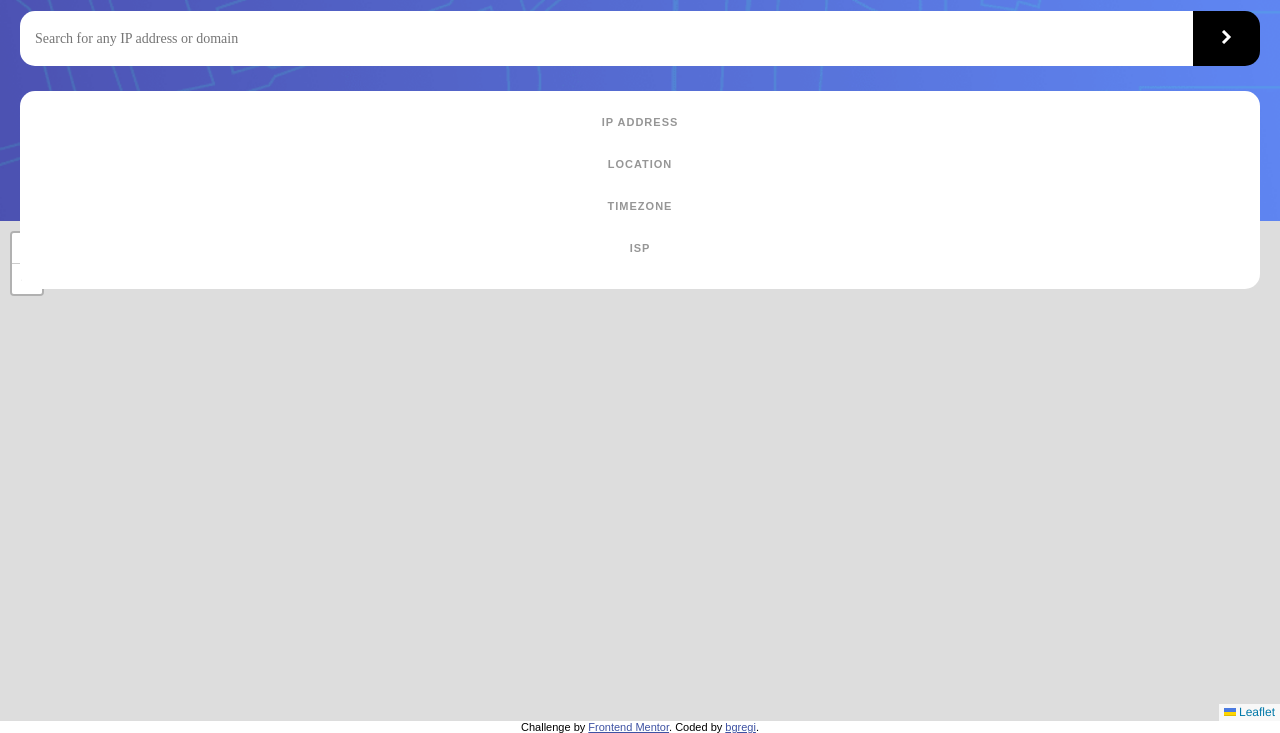
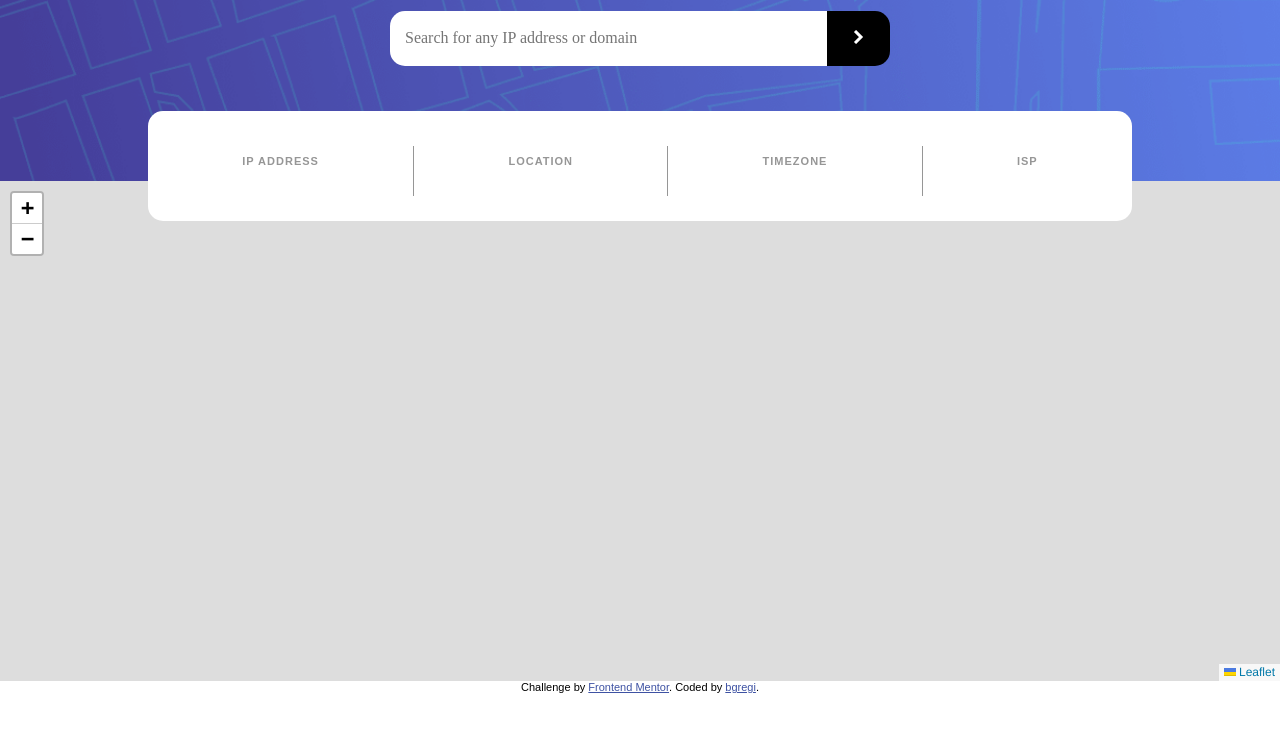
Before and after one commit to bgregi/fm-ip-address-tracker, a website: page index.html in a window 1280 px wide. Shown: the part 79-812 px from the top of the page. Drawn offline with nearby package versions, Linux system fonts and the light colour scheme; no server answers; a web font is replaced by a local one.

Commit message:
Working on desktop layout

```diff
--- a/index.html
+++ b/index.html
@@ -43,14 +43,17 @@
                     <h2>IP ADDRESS</h2>
                     <h3 id="ip"></h3>
                 </div>
+                <div class="divider"></div>
                 <div>
                     <h2>LOCATION</h2>
                     <h3 id="location"></h3>
                 </div>
+                <div class="divider"></div>
                 <div>
                     <h2>TIMEZONE</h2>
                     <h3 id="timezone"></h3>
                 </div>
+                <div class="divider"></div>
                 <div>
                     <h2>ISP</h2>
                     <h3 id="isp"></h3>
--- a/index.js
+++ b/index.js
@@ -31,14 +31,12 @@ function getInfo(ipAddress, domainName) {
 
 //CREATES MAP
 var myMap = L.map('map')
-console.log(myMap)
-// L.control.zoom = false
 
 //GETS USER INFO AT PAGE LOAD
 getInfo("", "")
 
-//GETS INFO FROM USER INPUT
-$("button").on("click", function () {
+//GET INPUT
+function getInput() {
     let regExp = /[a-zA-Z]/g
     let input = $("input").val()
 
@@ -48,6 +46,17 @@ $("button").on("click", function () {
     regExp.test(input) ? domainName = input : ipAddress = input
 
     getInfo(ipAddress, domainName)
+}
+
+//GETS INFO FROM USER INPUT
+$("button").on("click", function() {
+    getInput()
+})
+
+$("input").on("keypress", function(e) {
+    if (e.which == 13) {
+        getInput()
+    }
 })
 
 //BUILDS THE MAP FROM GIVEN COORDINATES
--- a/styles.scss
+++ b/styles.scss
@@ -112,6 +112,10 @@ main {
         flex-direction: column;
         align-items: center;
 
+        .divider {
+            display: none;
+        }
+
         h2 {
             text-align: center;
             margin: 20px 0 0;
@@ -151,5 +155,74 @@ main {
 /////////////////////////////////////////////////////////////////////////////////////////////////////////
 
 @media only screen and (min-width: 750px) {
+    header {
+        background-repeat: no-repeat;
+        background-position-x: 0px;
+        background-size: 1500px;
 
+        height: 260px;
+
+        #div-input {
+            width: 500px;
+            display: flex;
+
+            input::placeholder {
+                font-size: 16px;
+            }
+
+            input:hover {
+                cursor: pointer;
+            }
+
+            button:hover {
+                background-color: $vd-gray;
+                cursor: pointer;
+            }
+        }
+    }
+
+    main {
+        position: absolute;
+        top: 170px;
+        box-sizing: border-box;
+
+        width: 80%;
+        padding: 20px;
+
+        #results {
+            border-radius: 15px;
+            background-color: white;
+
+            padding: 5px 20px 25px;
+
+            flex-direction: row;
+            justify-content: space-evenly;
+
+            .divider {
+                display: block;
+                height: 50px;
+                border-right: solid 1px $d-gray;
+
+                margin: 30px 20px 0;
+
+
+            }
+
+            h2 {
+                text-align: left;
+            }
+
+            h3 {
+                text-align: left;
+            }
+
+        }
+    }
+
+    #map {
+        // background-color: grey;
+        width: 100%;
+        height: 500px;
+        z-index: -1;
+    }
 }
```
Also changed, not shown: styles.css, 1 other file.
